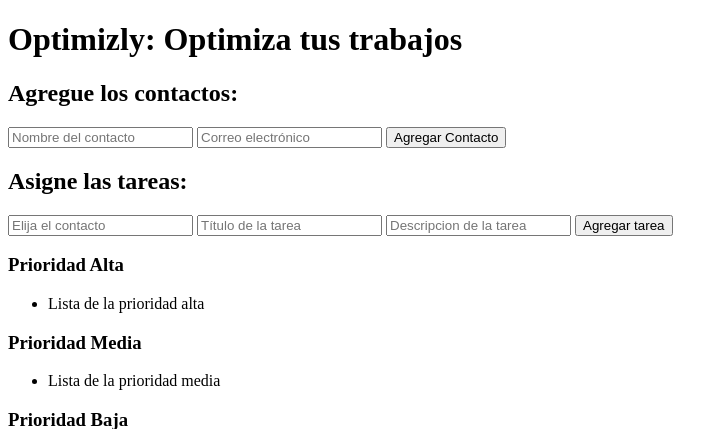
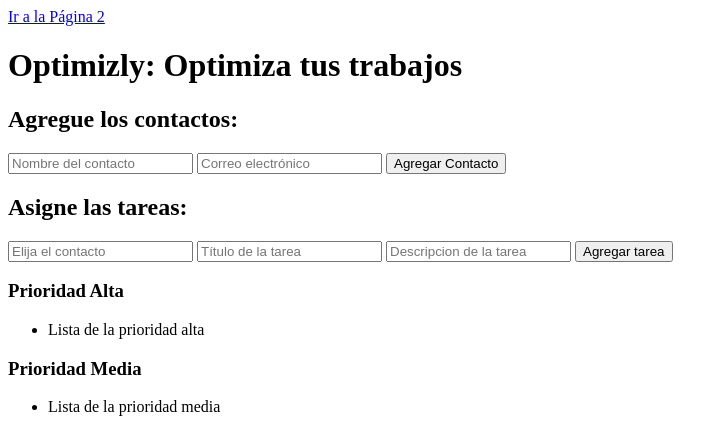
Before and after one commit to WillyCc19/firsttpagee, a Flask app: page / in a window 1280 px wide. Shown: the top 429 px of the page, without its empty margins (0-728 px from the left). Run offline with Flask 3, Linux system fonts and the light colour scheme.

Commit message:
Update pagina1.html

```diff
--- a/templates/pagina1.html
+++ b/templates/pagina1.html
@@ -8,7 +8,7 @@
     </title>
 </head>
 <body>
-
+    <a href="/templates/pagina2.html">Ir a la Página 2</a>
     <h1>
         Optimizly: Optimiza tus trabajos
     </h1>
```
